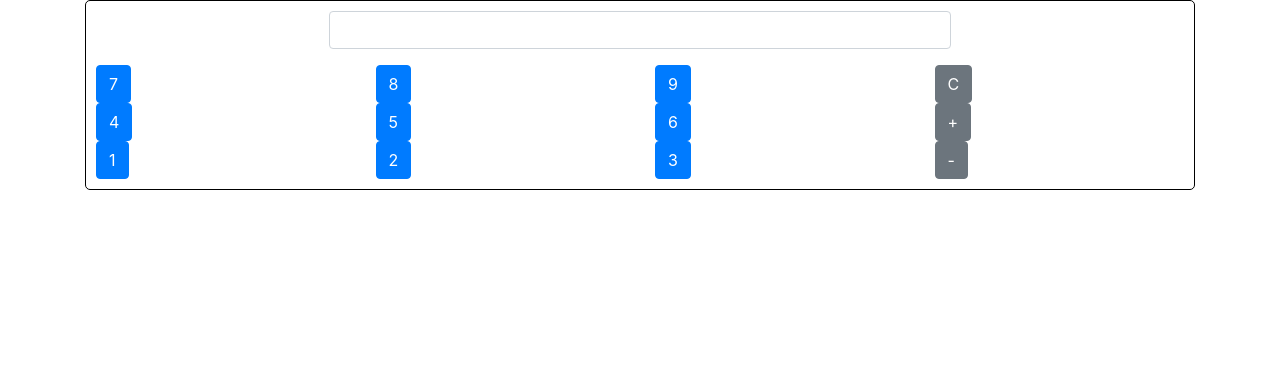
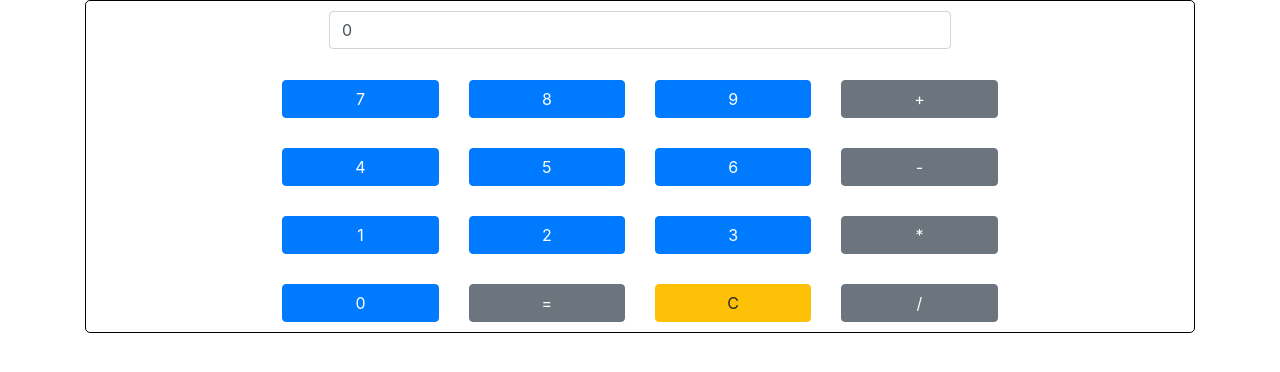
Before and after one commit to MichaelNguyen756/Calculator, a website: page src/Calculator.html in a window 1280 px wide. Drawn offline with nearby package versions, Linux system fonts and the light colour scheme.

Commit message:
Finished structure of HTML

```diff
--- a/src/Calc.js
+++ b/src/Calc.js
@@ -43,4 +43,8 @@ Calc.prototype.reset = function(){
 	return this;
 };
 
-module.exports = Calc;
+Calc.prototype.getResult = function(){
+	return this.result;
+};
+
+//module.exports = Calc;
--- a/src/Calculator.html
+++ b/src/Calculator.html
@@ -14,60 +14,76 @@
 	<script src="https://cdnjs.cloudflare.com/ajax/libs/popper.js/1.14.3/umd/popper.min.js" integrity="sha384-ZMP7rVo3mIykV+2+9J3UJ46jBk0WLaUAdn689aCwoqbBJiSnjAK/l8WvCWPIPm49" crossorigin="anonymous"></script>
 	<script src="https://stackpath.bootstrapcdn.com/bootstrap/4.1.3/js/bootstrap.min.js" integrity="sha384-ChfqqxuZUCnJSK3+MXmPNIyE6ZbWh2IMqE241rYiqJxyMiZ6OW/JmZQ5stwEULTy" crossorigin="anonymous"></script>
 
-	<script type="javascript" src="index.js"></script>
+	<script type="text/javascript" src="Calc.js"></script>
+	<script type="text/javascript" src="index.js"></script>
 </head>
 <body class="container">
 	<div id="calculator">
 		<div class="row justify-content-center">
 			<div class="col-7">
 				<div class="form-group">
-					<input type="text" class="form-control" id="numberDisplay">
+					<input type="text" class="form-control" id="numberDisplay" value="0">
 				</div>
 			</div>
 		</div>
 
-		<div class="row justify-content-center">
-			<div class="col">
-				<button type="button" class="btn btn-primary">7</button>
+		<div class="row justify-content-center button-row">
+			<div class="col-2">
+				<button type="button" class="btn btn-primary btn-block calc-btn" data-value="7">7</button>
 			</div>
-			<div class="col">
-				<button type="button" class="btn btn-primary">8</button>
+			<div class="col-2">
+				<button type="button" class="btn btn-primary btn-block calc-btn" data-value="8">8</button>
 			</div>
-			<div class="col">
-				<button type="button" class="btn btn-primary">9</button>
+			<div class="col-2">
+				<button type="button" class="btn btn-primary btn-block calc-btn" data-value="9">9</button>
 			</div>
-			<div class="col">
-				<button type="button" class="btn btn-secondary">C</button>
+			<div class="col-2">
+				<button type="button" class="btn btn-secondary btn-block calc-btn" data-value="+">+</button>
 			</div>
 		</div>
 
-		<div class="row justify-content-center">
-			<div class="col">
-				<button type="button" class="btn btn-primary">4</button>
+		<div class="row justify-content-center button-row">
+			<div class="col-2">
+				<button type="button" class="btn btn-primary btn-block calc-btn" data-value="4">4</button>
 			</div>
-			<div class="col">
-				<button type="button" class="btn btn-primary">5</button>
+			<div class="col-2">
+				<button type="button" class="btn btn-primary btn-block calc-btn" data-value="5">5</button>
 			</div>
-			<div class="col">
-				<button type="button" class="btn btn-primary">6</button>
+			<div class="col-2">
+				<button type="button" class="btn btn-primary btn-block calc-btn" data-value="6">6</button>
 			</div>
-			<div class="col">
-				<button type="button" class="btn btn-secondary">+</button>
+			<div class="col-2">
+				<button type="button" class="btn btn-secondary btn-block calc-btn" data-value="-">-</button>
 			</div>
 		</div>
 
-		<div class="row justify-content-center">
-			<div class="col">
-				<button type="button" class="btn btn-primary">1</button>
+		<div class="row justify-content-center button-row">
+			<div class="col-2">
+				<button type="button" class="btn btn-primary btn-block calc-btn" data-value="1">1</button>
 			</div>
-			<div class="col">
-				<button type="button" class="btn btn-primary">2</button>
+			<div class="col-2">
+				<button type="button" class="btn btn-primary btn-block calc-btn" data-value="2">2</button>
 			</div>
-			<div class="col">
-				<button type="button" class="btn btn-primary">3</button>
+			<div class="col-2">
+				<button type="button" class="btn btn-primary btn-block calc-btn" data-value="3">3</button>
 			</div>
-			<div class="col">
-				<button type="button" class="btn btn-secondary">-</button>
+			<div class="col-2">
+				<button type="button" class="btn btn-secondary btn-block calc-btn" data-value="*">*</button>
+			</div>
+		</div>
+
+		<div class="row justify-content-center button-row">
+			<div class="col-2">
+				<button type="button" class="btn btn-primary btn-block calc-btn" data-value="0">0</button>
+			</div>
+			<div class="col-2">
+				<button type="button" class="btn btn-secondary btn-block calc-btn" data-value="=">=</button>
+			</div>
+			<div class="col-2">
+				<button type="button" id="resetButton" class="btn btn-warning btn-block" data-value="C">C</button>
+			</div>
+			<div class="col-2">
+				<button type="button" class="btn btn-secondary btn-block calc-btn" data-value="/">/</button>
 			</div>
 		</div>
 	</div>
--- a/src/index.js
+++ b/src/index.js
@@ -1,3 +1,23 @@
+var calc;
+var arithmeticString = '';
+
 $(document).ready(function () {
+	calc = new Calc();
 
+	$(".calc-btn").on("click", function(e) {
+		arithmeticString += $(e.currentTarget).data("value");
+	});
+
+	$("#resetButton").on("click", function(e) {
+		arithmeticString.length = 0;
+		setDisplay(0);
+	});
 });
+
+function setDisplay(textToDisplay) {
+	$("#numberDisplay").val(textToDisplay);
+}
+
+function calculateExpression(expression) {
+
+}
--- a/src/style.css
+++ b/src/style.css
@@ -3,3 +3,16 @@
 	border-radius: 5px;
 	padding: 10px;
 }
+
+.button-row {
+	padding-top: 15px;
+	padding-bottom: 15px;
+}
+
+.button-row:first-child {
+	padding-top: 0;
+}
+
+.button-row:last-child {
+	padding-bottom: 0;
+}
```
